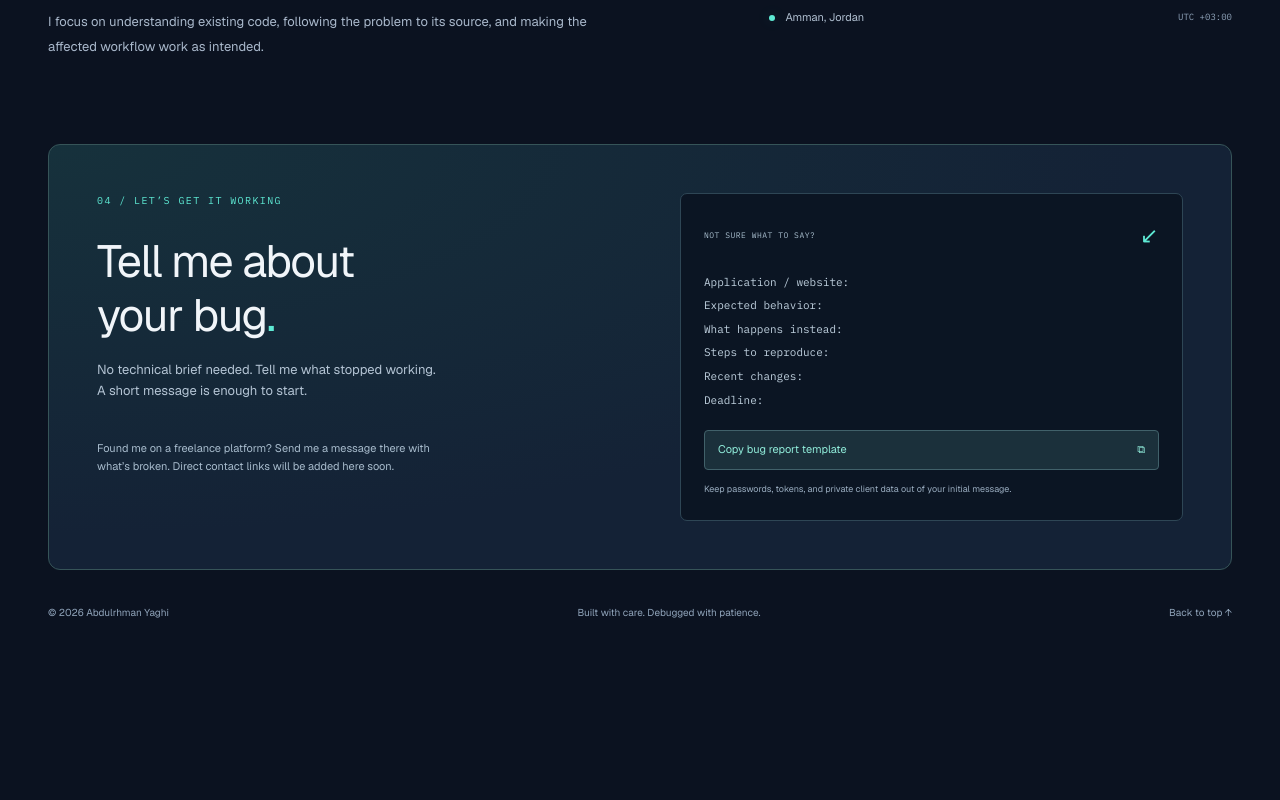
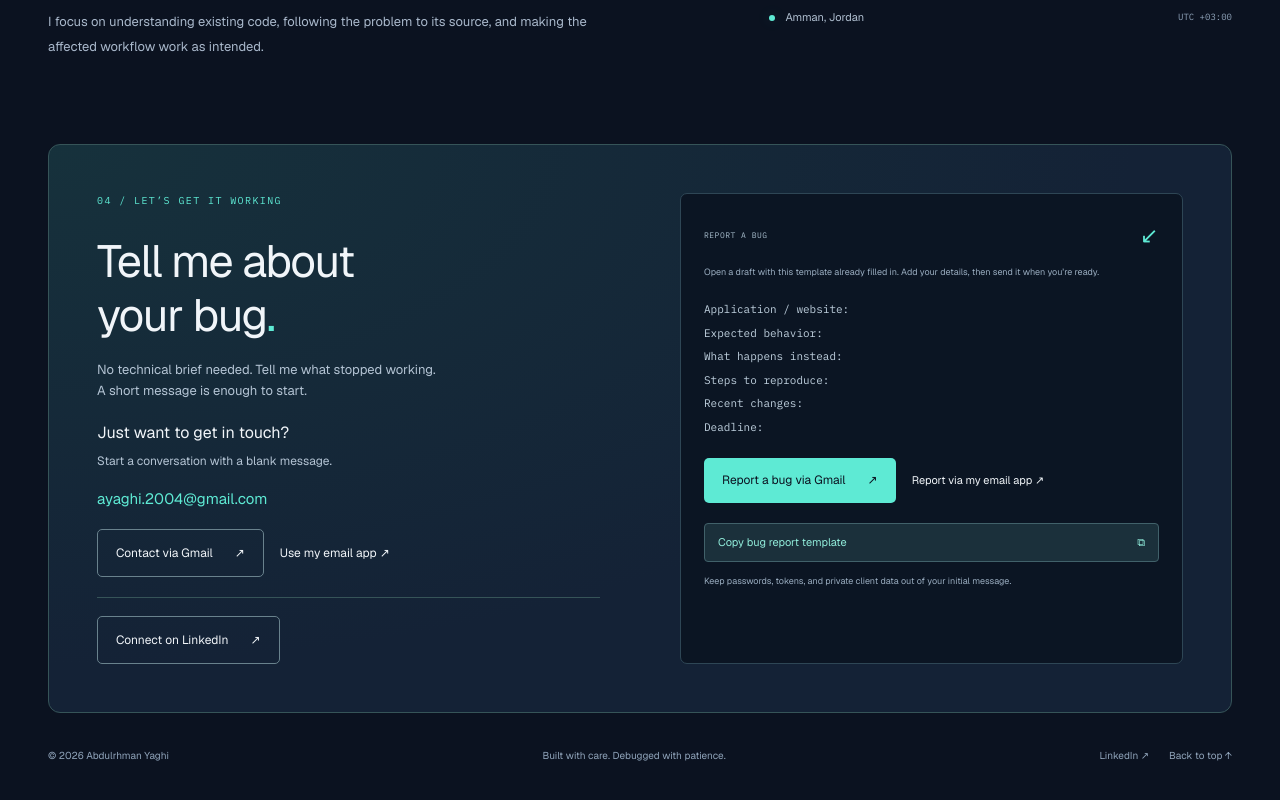
Before and after one commit to Abdulrhman-yaghi/abdulrhman-portfolio, a React (Vite) app: page / in a window 1280 px wide. Shown: the part 2817-3617 px from the top of the page. Before the commit the page ends 3528 px from the top, so only its background shows below. Built offline with nearby package versions, Linux system fonts and the light colour scheme.

Commit message:
Add email and LinkedIn with separate contact and bug report drafts

```diff
--- a/src/App.css
+++ b/src/App.css
@@ -1279,3 +1279,32 @@ dd {
   outline: 2px solid #5eead4;
   outline-offset: 5px;
 }
+.email-option {
+  width: 100%;
+  padding-bottom: 20px;
+  border-bottom: 1px solid #365458;
+  margin-bottom: 8px;
+}
+.email-option p {
+  font-size: 12px;
+  color: #b4c4d4;
+  margin: 8px 0 14px;
+}
+.email-address {
+  color: #5eead4;
+  font-size: 15px;
+  overflow-wrap: anywhere;
+}
+.email-actions {
+  display: flex;
+  flex-wrap: wrap;
+  align-items: center;
+  gap: 16px;
+  margin-top: 18px;
+}
+.report-actions {
+  margin-bottom: 20px;
+}
+.contact .brief .email-actions .text-link {
+  font-size: 11px;
+}
--- a/src/App.tsx
+++ b/src/App.tsx
@@ -89,9 +89,21 @@ function App() {
       setCopyStatus("Select and copy the template above.");
     }
   }
-  const contactHref = profile.email
-    ? `mailto:${profile.email}?subject=${encodeURIComponent("Help with a bug")}&body=${encodeURIComponent("Hi Abdulrhman, here’s what stopped working:\n\n")}`
-    : profile.upwork || profile.mostaqel || "#contact";
+  const contactHref = "#contact";
+  const generalEmail = `mailto:${profile.email}`;
+  const bugEmail = `${generalEmail}?subject=${encodeURIComponent("Bug report")}&body=${encodeURIComponent(brief)}`;
+  const gmailBase = "https://mail.google.com/mail/?";
+  const generalGmail =
+    gmailBase + new URLSearchParams({ view: "cm", fs: "1", to: profile.email });
+  const bugGmail =
+    gmailBase +
+    new URLSearchParams({
+      view: "cm",
+      fs: "1",
+      to: profile.email,
+      su: "Bug report",
+      body: brief,
+    });
   return (
     <>
       <a className="skip-link" href="#main">
@@ -422,8 +434,35 @@ function App() {
             </p>
             <div className="contact-links">
               {profile.email && (
-                <a className="button primary" href={`mailto:${profile.email}`}>
-                  Email me about a bug <Arrow />
+                <div className="email-option">
+                  <h3>Just want to get in touch?</h3>
+                  <p>Start a conversation with a blank message.</p>
+                  <a className="email-address" href={generalEmail}>
+                    {profile.email}
+                  </a>
+                  <div className="email-actions">
+                    <a
+                      className="button outline"
+                      href={generalGmail}
+                      target="_blank"
+                      rel="noopener noreferrer"
+                    >
+                      Contact via Gmail <Arrow />
+                    </a>
+                    <a className="text-link" href={generalEmail}>
+                      Use my email app ↗
+                    </a>
+                  </div>
+                </div>
+              )}
+              {profile.linkedin && (
+                <a
+                  className="button outline"
+                  href={profile.linkedin}
+                  target="_blank"
+                  rel="noopener noreferrer"
+                >
+                  Connect on LinkedIn <Arrow />
                 </a>
               )}
               {profile.upwork && (
@@ -446,9 +485,28 @@ function App() {
           </div>
           <div className="brief">
             <div className="brief-title mono">
-              NOT SURE WHAT TO SAY? <span>↙</span>
+              REPORT A BUG <span>↙</span>
             </div>
+            <p>
+              Open a draft with this template already filled in. Add your
+              details, then send it when you’re ready.
+            </p>
             <pre>{brief}</pre>
+            {profile.email && (
+              <div className="email-actions report-actions">
+                <a
+                  className="button primary"
+                  href={bugGmail}
+                  target="_blank"
+                  rel="noopener noreferrer"
+                >
+                  Report a bug via Gmail <Arrow />
+                </a>
+                <a className="text-link" href={bugEmail}>
+                  Report via my email app ↗
+                </a>
+              </div>
+            )}
             <button className="copy-button" onClick={copyBrief}>
               Copy bug report template <span aria-hidden="true">⧉</span>
             </button>
@@ -467,6 +525,15 @@ function App() {
         <span>© {new Date().getFullYear()} Abdulrhman Yaghi</span>
         <span>Built with care. Debugged with patience.</span>
         <div>
+          {profile.linkedin && (
+            <a
+              href={profile.linkedin}
+              target="_blank"
+              rel="noopener noreferrer"
+            >
+              LinkedIn ↗
+            </a>
+          )}
           {profile.github && <a href={profile.github}>GitHub ↗</a>}
           <a href="#home">Back to top ↑</a>
         </div>
--- a/src/config.ts
+++ b/src/config.ts
@@ -1,6 +1,7 @@
 // Add public links here; empty values never render as links.
 export const profile = {
-  email: "",
+  email: "ayaghi.2004@gmail.com",
+  linkedin: "https://www.linkedin.com/in/abdalrhman-yaghi/",
   github: "",
   upwork: "",
   mostaqel: "",
```
Also changed, not shown: 2 other files (tests, documents, lock files or other folders).
